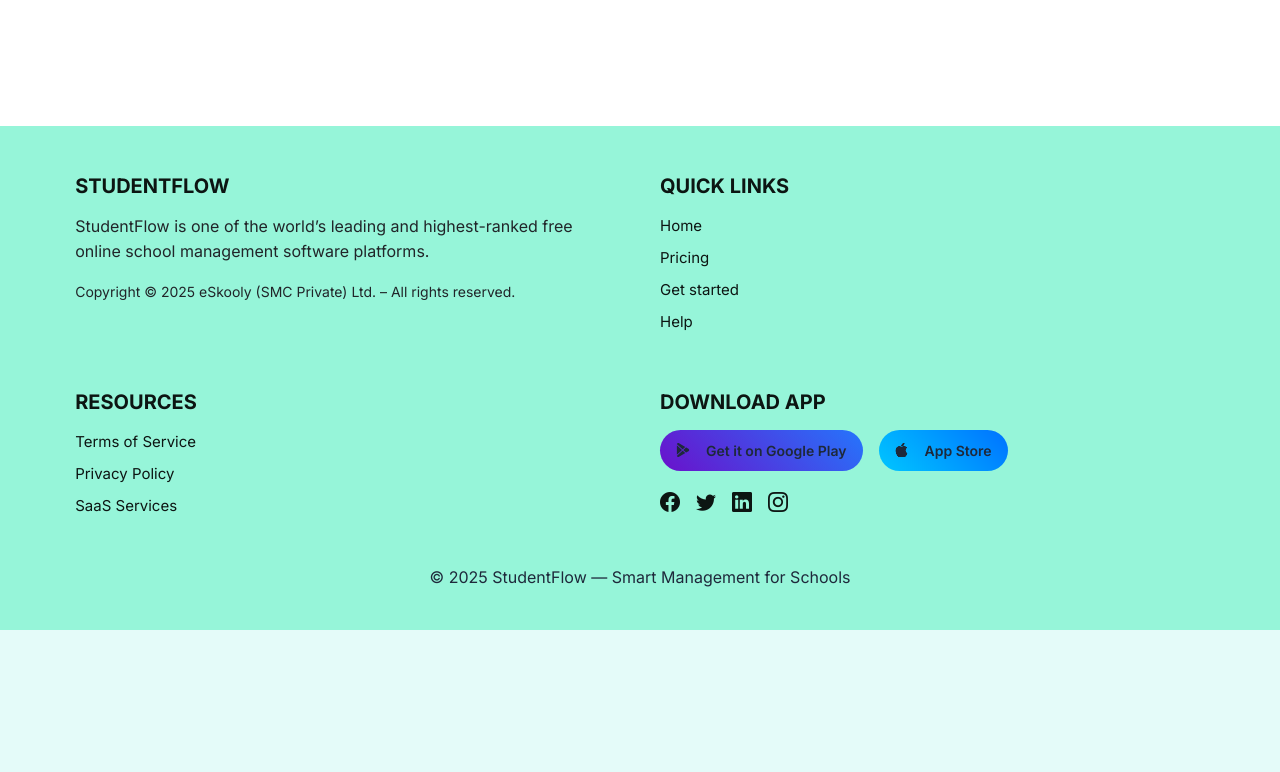
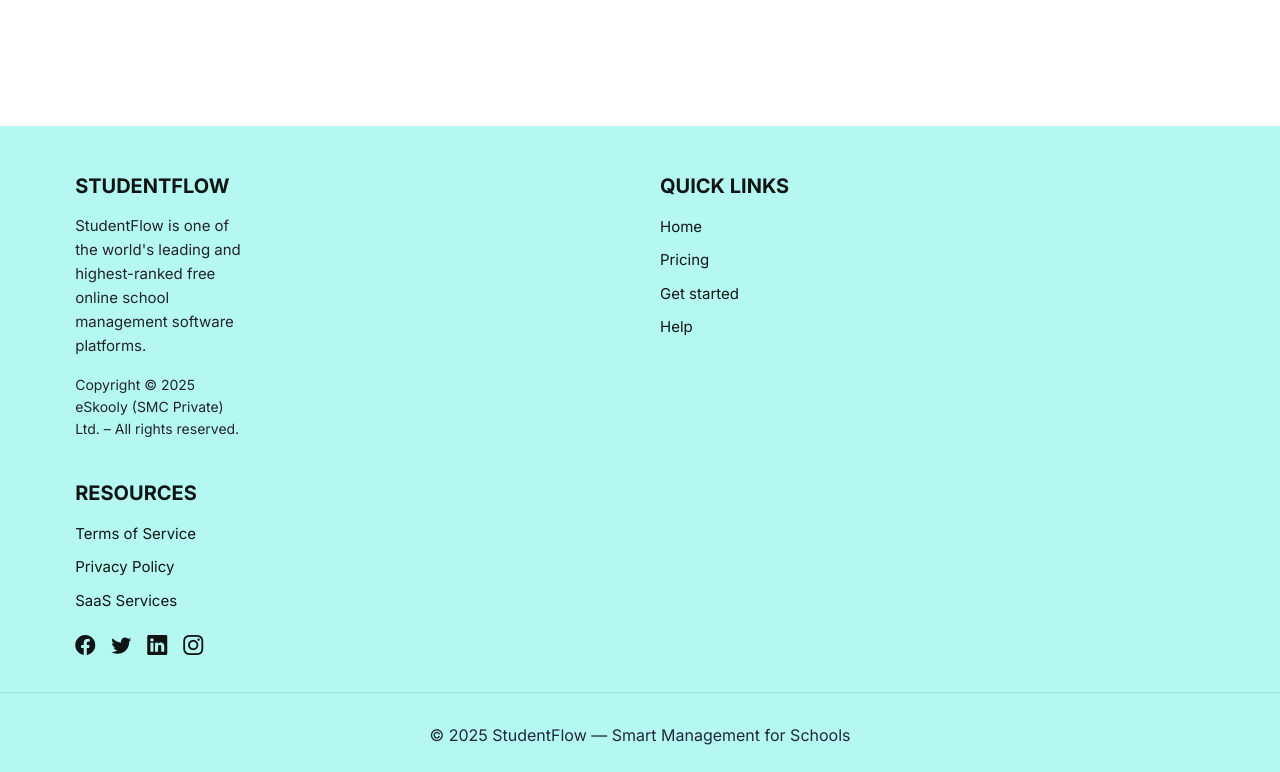
Before and after one commit to kavyasri2209/studentflow, a React (Create React App) app: page / in a window 1280 px wide. Shown: the part 3537-4309 px from the top of the page. Before the commit the page ends 4167 px from the top, so only its background shows below. Built offline with nearby package versions, Linux system fonts and the light colour scheme.

Commit message:
feat: Add initial structure and styling for Footer, Landing Page, Students Page, Sidebar, and Dashboard.

```diff
--- a/src/pages/Dashboard.js
+++ b/src/pages/Dashboard.js
@@ -14,8 +14,7 @@
   FaChartLine,
   FaUserCheck,
   FaPlusCircle,
-  FaFile,
-  FaLock
+  FaFile
 } from "react-icons/fa";
 
 import { Link } from "react-router-dom";
@@ -187,7 +186,7 @@
 
       </div>
 
-      {/* ========== QUICK ACTIONS ========== */}
+      {/* ========== QUICK ACTIONS - UPDATED: No locked buttons ========== */}
       <h3 className="section-title">Quick Actions</h3>
 
       <div className="quick-actions">
@@ -210,7 +209,7 @@
           </>
         )}
 
-        {/* COORDINATOR - Attendance & Reports */}
+        {/* COORDINATOR - Attendance & Reports Only */}
         {role === "coordinator" && (
           <>
             <Link to="/attendance" className="quick-btn btn-green">
@@ -219,16 +218,10 @@
             <Link to="/reports" className="quick-btn btn-purple">
               <FaFile /> Generate Reports
             </Link>
-            <div className="quick-btn btn-disabled">
-              <FaLock /> Students (Admin Only)
-            </div>
-            <div className="quick-btn btn-disabled">
-              <FaLock /> Grades (Teachers Only)
-            </div>
           </>
         )}
 
-        {/* TEACHER - Attendance & Grades */}
+        {/* TEACHER - Attendance & Grades Only */}
         {role === "teacher" && (
           <>
             <Link to="/attendance" className="quick-btn btn-green">
@@ -237,12 +230,6 @@
             <Link to="/grades" className="quick-btn btn-orange">
               <FaChartLine /> Enter Grades
             </Link>
-            <div className="quick-btn btn-disabled">
-              <FaLock /> Students (Admin Only)
-            </div>
-            <div className="quick-btn btn-disabled">
-              <FaLock /> Reports (Coordinator Access)
-            </div>
           </>
         )}
 
@@ -278,12 +265,9 @@
             <div className="info-card">
               <h4>What You Can Do</h4>
               <ul>
-                <li>✅ View All Students (Read-Only)</li>
                 <li>✅ Monitor Attendance Records</li>
                 <li>✅ Generate Reports</li>
                 <li>✅ Export Attendance Data</li>
-                <li>❌ Cannot Add/Edit Students</li>
-                <li>❌ Cannot Manage Grades</li>
               </ul>
             </div>
           </div>
@@ -298,12 +282,9 @@
             <div className="info-card">
               <h4>What You Can Do</h4>
               <ul>
-                <li>✅ View Students (Read-Only)</li>
                 <li>✅ Mark Daily Attendance</li>
                 <li>✅ Enter & Edit Grades</li>
                 <li>✅ View Grade Analytics</li>
-                <li>❌ Cannot Add/Delete Students</li>
-                <li>❌ Cannot Generate Reports</li>
               </ul>
             </div>
           </div>
--- a/src/pages/Footer.css
+++ b/src/pages/Footer.css
@@ -1,13 +1,41 @@
-#footer{
-    background-color: #80f3d1d2;
+#footer {
+  background-color: #55efe26e;
 }
-h6{
+
+#footer h6 {
   color: rgba(0, 0, 0, 0.918);
   font-size: 20px;
   font-weight: 600;
 }
 
-a{
+#footer a {
   color: rgba(0, 0, 0, 0.918);
   font-size: 15px;
+  transition: color 0.3s ease;
 }
+
+#footer a:hover {
+  color: #2563eb;
+}
+
+#footer .social-icon {
+  font-size: 20px;
+  color: rgba(0, 0, 0, 0.918);
+  transition: all 0.3s ease;
+}
+
+#footer .social-icon:hover {
+  color: #2563eb;
+  transform: translateY(-3px);
+}
+
+/* Responsive adjustments */
+@media (max-width: 768px) {
+  #footer .row {
+    text-align: center;
+  }
+
+  #footer .d-flex {
+    justify-content: center !important;
+  }
+}
--- a/src/pages/Footer.js
+++ b/src/pages/Footer.js
@@ -8,69 +8,80 @@
         <div className="container">
           <div className="row gy-4">
 
-  {/* === Left Section: Logo + Description === */}
-  <div className="col-12">
-    <h6 className="text-uppercase fw-bold">StudentFlow</h6>
-    <p className="small text-dark fs-6">
-      StudentFlow is one of the world’s leading and highest-ranked free online school management software platforms.
+            {/* ========== Column 1: StudentFlow - Logo + Description ========== */}
+            <div className="col-lg-4 col-md-4 col-sm-12">
+              <h6 className="text-uppercase fw-bold mb-3">StudentFlow</h6>
+              <p className="small text-dark" style={{ fontSize: '15px', lineHeight: '1.6' }}>
+                StudentFlow is one of the world's leading and highest-ranked free online school management software platforms.
               </p>
-    <p className="small mb-0 text-dark">
+              <p className="small mb-0 text-dark" style={{ fontSize: '14px' }}>
                 Copyright © 2025 eSkooly (SMC Private) Ltd. – All rights reserved.
               </p>
             </div>
 
-  {/* === Middle Left: eSkooly Links === */}
-  <div className="col-12">
+            {/* ========== Column 2: Quick Links ========== */}
+            <div className="col-lg-4 col-md-4 col-sm-6">
               <h6 className="text-uppercase fw-bold mb-3">Quick Links</h6>
-    <ul className="list-unstyled small">
-      <li className="mb-2"><a href="#" className="text-decoration-none">Home</a></li>
-      <li className="mb-2"><a href="#" className="text-decoration-none">Pricing</a></li>
-      <li className="mb-2"><a href="#" className="text-decoration-none">Get started</a></li>
-      <li><a href="#" className="text-decoration-none">Help</a></li>
+              <ul className="list-unstyled">
+                <li className="mb-2">
+                  <a href="#" className="text-decoration-none">Home</a>
+                </li>
+                <li className="mb-2">
+                  <a href="#" className="text-decoration-none">Pricing</a>
+                </li>
+                <li className="mb-2">
+                  <a href="#" className="text-decoration-none">Get started</a>
+                </li>
+                <li>
+                  <a href="#" className="text-decoration-none">Help</a>
+                </li>
               </ul>
             </div>
 
-  {/* === Terms === */}
-  <div className="col-12">
+            {/* ========== Column 3: Resources ========== */}
+            <div className="col-lg-4 col-md-4 col-sm-6">
               <h6 className="text-uppercase fw-bold mb-3">Resources</h6>
-    <ul className="list-unstyled small">
-      <li className="mb-2"><a href="#" className="text-decoration-none">Terms of Service</a></li>
-      <li className="mb-2"><a href="#" className="text-decoration-none">Privacy Policy</a></li>
-      <li><a href="#" className="text-decoration-none">SaaS Services</a></li>
+              <ul className="list-unstyled mb-3">
+                <li className="mb-2">
+                  <a href="#" className="text-decoration-none">Terms of Service</a>
+                </li>
+                <li className="mb-2">
+                  <a href="#" className="text-decoration-none">Privacy Policy</a>
+                </li>
+                <li>
+                  <a href="#" className="text-decoration-none">SaaS Services</a>
+                </li>
               </ul>
-  </div>
 
-  {/* === App Downloads + Socials === */}
-  <div className="col-12">
-    <h6 className="text-uppercase fw-bold mb-3">Download App</h6>
-
-    <div className="d-flex flex-column flex-sm-row gap-3 mb-3">
-      <a className="btn d-flex align-items-center justify-content-center px-3 rounded-pill"
-         style={{ background: "linear-gradient(45deg, #6a11cb, #2575fc)", border: "none" }}>
-        <i className="bi bi-google-play me-2"></i> Get it on Google Play
+              {/* Social Icons */}
+              <div className="d-flex gap-3 mt-3">
+                <a href="#" className="social-icon">
+                  <i className="bi bi-facebook"></i>
                 </a>
-
-      <a className="btn d-flex align-items-center justify-content-center px-3 rounded-pill"
-         style={{ background: "linear-gradient(45deg, #00c6ff, #0072ff)", border: "none" }}>
-        <i className="bi bi-apple me-2"></i> App Store
+                <a href="#" className="social-icon">
+                  <i className="bi bi-twitter"></i>
                 </a>
-    </div>
-
-    <div className="d-flex gap-3">
-      <a href="#" className="fs-5"><i className="bi bi-facebook"></i></a>
-      <a href="#" className="fs-5"><i className="bi bi-twitter"></i></a>
-      <a href="#" className="fs-5"><i className="bi bi-linkedin"></i></a>
-      <a href="#" className="fs-5"><i className="bi bi-instagram"></i></a>
+                <a href="#" className="social-icon">
+                  <i className="bi bi-linkedin"></i>
+                </a>
+                <a href="#" className="social-icon">
+                  <i className="bi bi-instagram"></i>
+                </a>
               </div>
             </div>
 
           </div>
+        </div>
 
-      </div>
-      <div className="lp-footer"
-
-        style={{  textAlign: "center", paddingTop: "15px",color: "rgba(0, 0, 0, 0.918)" }}>
-        <p>© {new Date().getFullYear()} StudentFlow — Smart Management for Schools</p>
+        {/* Footer Bottom */}
+        <div className="lp-footer" style={{
+          textAlign: "center",
+          paddingTop: "30px",
+          marginTop: "30px",
+          borderTop: "1px solid rgba(0, 0, 0, 0.1)",
+          color: "rgba(0, 0, 0, 0.918)"
+        }}>
+          <p className="mb-0">© {new Date().getFullYear()} StudentFlow — Smart Management for Schools</p>
         </div>
       </footer>
     </div>
--- a/src/pages/LandingPage.css
+++ b/src/pages/LandingPage.css
@@ -611,3 +611,6 @@
 .sf-section {
   scroll-margin-top: 50px;
 }
+html {
+  scroll-padding-top: 30px;
+}
```
Also changed, not shown: src/components/layout/Sidebar.js (+27 -49 lines), src/pages/StudentsPage.js (+43 -12 lines), src/pages/StudentsPage.css (line endings or trailing spaces). Lines whose indentation alone changed are shown as unchanged.
